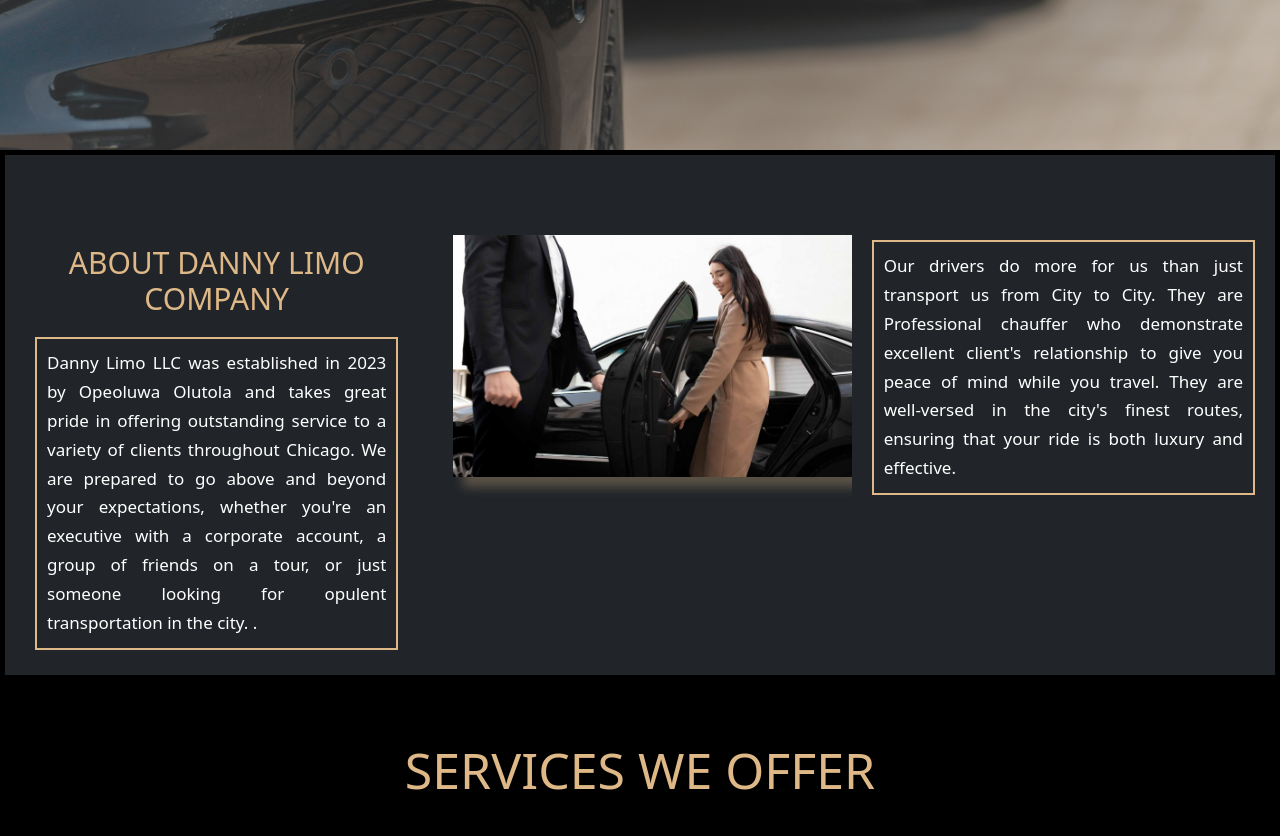
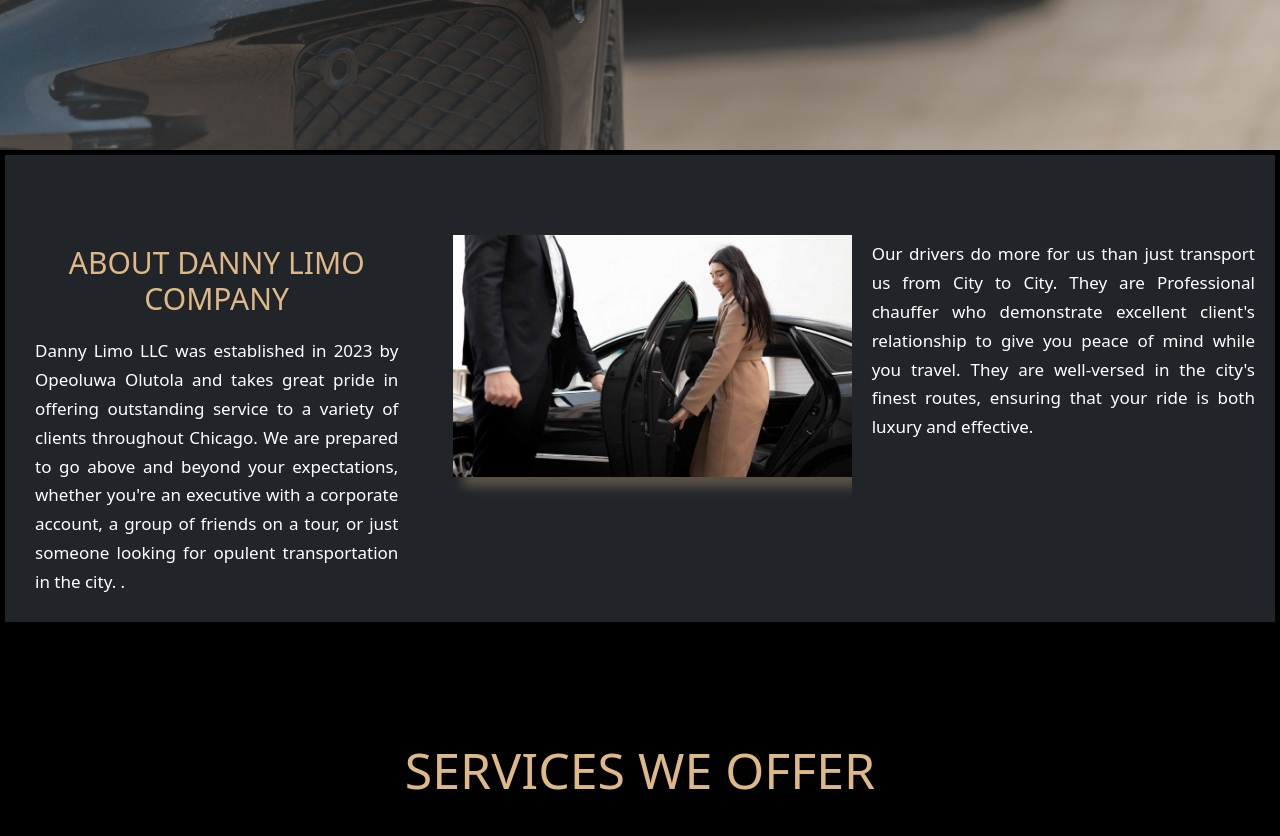
Before and after one commit to tsbproject/Danny-Limo, a PHP site: page / in a window 1280 px wide. Shown: the part 850-1686 px from the top of the page. Run offline with PHP 8.4, Linux system fonts and the light colour scheme.

Commit message:
[committed]

```diff
--- a/css/style.css
+++ b/css/style.css
@@ -100,9 +100,7 @@
 .section-about--paragraph1 {
   color: #ffffff;
   font-size: 1.7rem;
-  text-align: justify;
-  border: 0.2rem solid #deb887;
-  padding: 1rem; }
+  text-align: justify; }
 
 .section-about--img {
   width: 43rem;
@@ -528,6 +526,18 @@
   font-size: 1.5rem;
   color: #deb887; }
 
+@media (max-width: 576px) and (max-width: 576px) {
+  .section-footer--copyright {
+    font-size: 1rem; } }
+
+@media (max-width: 768px) and (min-width: 768px) {
+  .section-footer--copyright {
+    font-size: .3rem; } }
+
+@media (max-width: 992px) and (min-width: 992px) {
+  .section-footer--copyright {
+    font-size: .3rem; } }
+
 #section1 {
   height: 100rem;
   background-image: radial-gradient(black, rgba(255, 255, 255, 0.2)), url("../images/background-new.jpg");
--- a/sass/base/_typography.scss
+++ b/sass/base/_typography.scss
@@ -118,8 +118,8 @@
         color: $color-secondary-white;
         font-size: $default-font-size;
         text-align: justify;
-        border: .2rem solid $color-primary;
-        padding: 1rem;
+        // border: .2rem solid $color-primary;
+
 
       }
 
--- a/sass/layout/_footer.scss
+++ b/sass/layout/_footer.scss
@@ -6,6 +6,37 @@
         font-size: $default-font-size2;
         color: $color-primary;
 
+        @include for-phone-only {
+            @media (max-width: 576px) {
+              font-size: 1rem;
+
+
+
+            }
+          }
+
+
+        @include for-tablet-portrait-up {
+            @media (min-width: 768px) {
+              font-size: .3rem;
+
+
+
+             }
+          }
+
+
+          @include for-tablet-landscape-up {
+            @media (min-width: 992px) {
+                font-size: .3rem;
+
+
+            }
+          }
+
+
+
+
     }
 
 }
```
